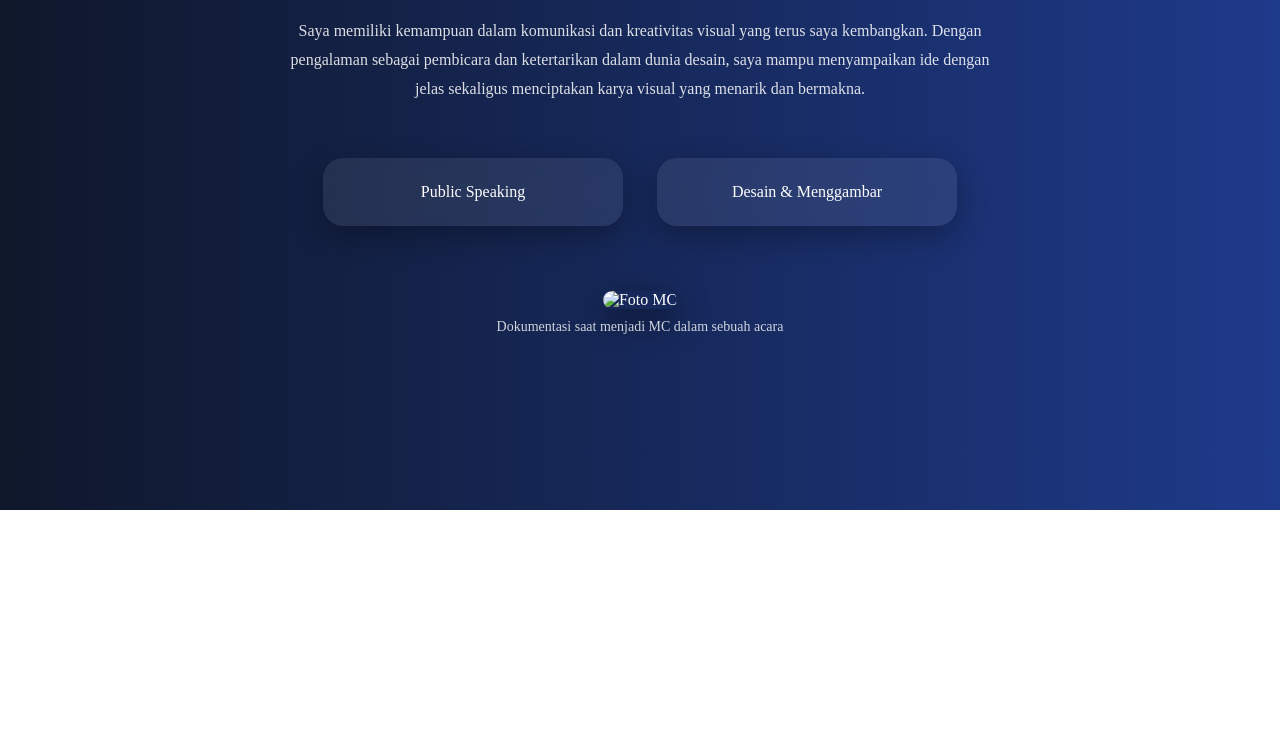
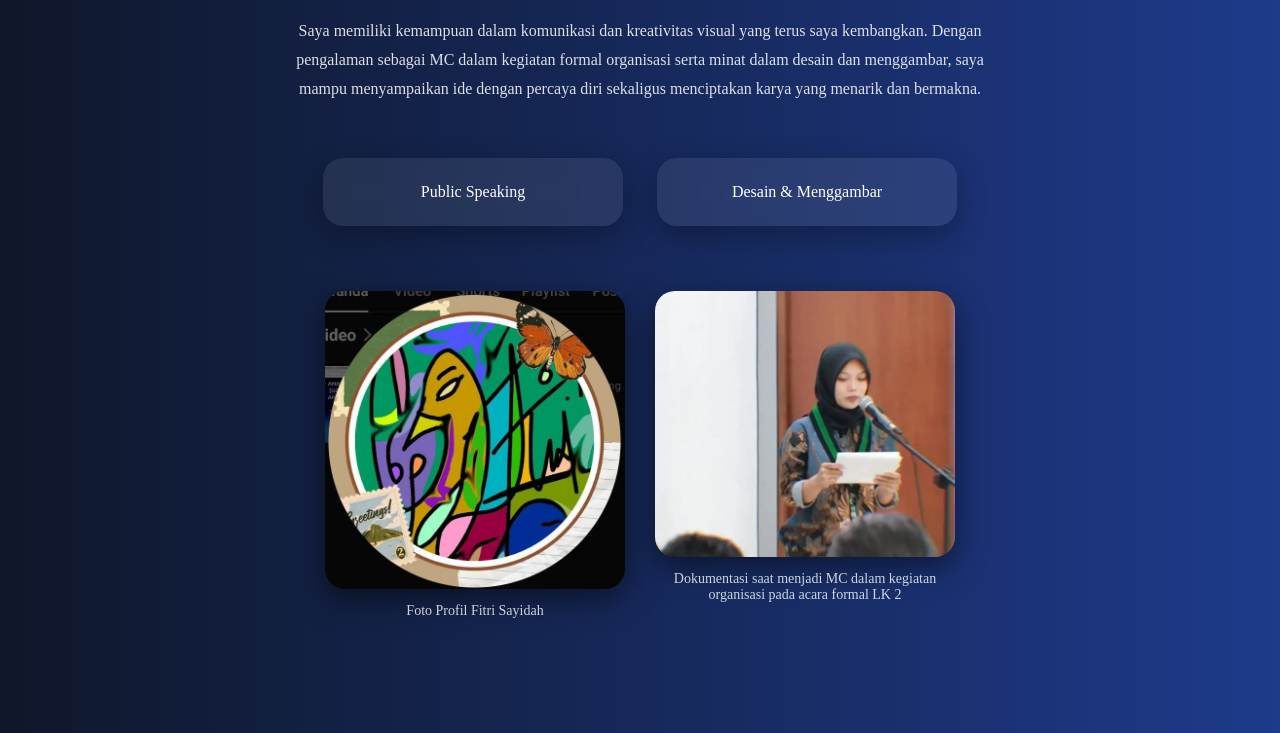
Before and after one commit to fitrisayidah1-debug/portofolio-pribadi-fitri-sayidah, a plain HTML site: page skills.html in a window 1280 px wide. Shown: the part 290-1023 px from the top of the page. Before the commit the page ends 800 px from the top, so only its background shows below. Drawn offline with Linux system fonts and the light colour scheme.

Commit message:
Update skills.html

```diff
--- a/skills.html
+++ b/skills.html
@@ -15,7 +15,7 @@ body {
 /* SECTION */
 section {
   padding: 100px 20px;
-  max-width: 1000px;
+  max-width: 1100px;
   margin: auto;
   text-align: center;
 }
@@ -48,24 +48,30 @@ h1 {
   box-shadow: 0 10px 30px rgba(0,0,0,0.3);
 }
 
-/* HOVER */
 .card:hover {
   transform: translateY(-10px) scale(1.05);
-  box-shadow: 0 20px 40px rgba(0,0,0,0.5);
 }
 
-/* FOTO */
-.foto {
+/* FOTO GRID */
+.foto-container {
+  display: flex;
+  justify-content: center;
+  flex-wrap: wrap;
+  gap: 30px;
   margin-top: 50px;
 }
 
-.foto img {
-  width: 300px;
+.foto-box {
+  max-width: 300px;
+}
+
+.foto-box img {
+  width: 100%;
   border-radius: 20px;
   box-shadow: 0 10px 30px rgba(0,0,0,0.5);
 }
 
-.foto p {
+.foto-box p {
   margin-top: 10px;
   font-size: 14px;
   opacity: 0.8;
@@ -106,21 +112,32 @@ h1 {
 
   <h1>My Skills</h1>
 
-  <!-- DESKRIPSI MENARIK -->
+  <!-- DESKRIPSI -->
   <p class="desc">
     Saya memiliki kemampuan dalam komunikasi dan kreativitas visual yang terus saya kembangkan.
-    Dengan pengalaman sebagai pembicara dan ketertarikan dalam dunia desain, saya mampu menyampaikan ide dengan jelas
-    sekaligus menciptakan karya visual yang menarik dan bermakna.
+    Dengan pengalaman sebagai MC dalam kegiatan formal organisasi serta minat dalam desain dan menggambar,
+    saya mampu menyampaikan ide dengan percaya diri sekaligus menciptakan karya yang menarik dan bermakna.
   </p>
 
   <!-- SKILLS -->
-  <div class="card">Public Speaking</div>
-  <div class="card">Desain & Menggambar</div>
+  <div class="card"> Public Speaking</div>
+  <div class="card"> Desain & Menggambar</div>
 
-  <!-- FOTO DOKUMENTASI -->
-  <div class="foto">
-    <img src="mc.jpg" alt="Foto MC">
-    <p>Dokumentasi saat menjadi MC dalam sebuah acara</p>
+  <!-- FOTO -->
+  <div class="foto-container">
+
+    <!-- GAMBARAN SAYA -->
+    <div class="foto-box">
+      <img src="foto G2.jpeg" alt="Foto Fitri">
+      <p>Foto Profil Fitri Sayidah</p>
+    </div>
+
+    <!-- FOTO MC -->
+    <div class="foto-box">
+      <img src="foto G3.jpeg" alt="Foto MC">
+      <p>Dokumentasi saat menjadi MC dalam kegiatan organisasi pada acara formal LK 2</p>
+    </div>
+
   </div>
 
 </section>
```
